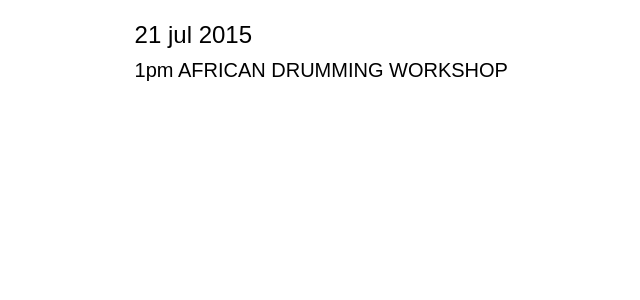
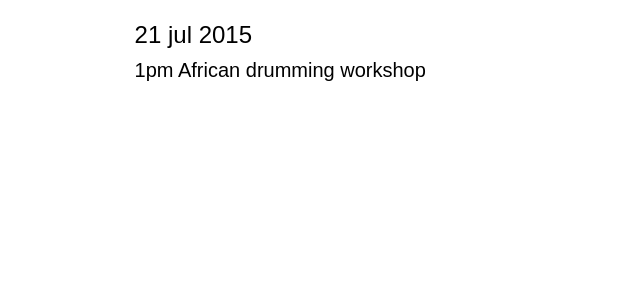
Before and after one commit to itsnevergonnawork/uncommonsense, a Jekyll site: the page built from _posts/2015-07-21-day-2.html, in a window 1280 px wide. Shown: the top 300 px of the page, without its empty margins (19-659 px from the left). Built offline with Jekyll 4.4.1, drawn with Linux system fonts in a browser that asks for light colours.

```diff
--- a/_posts/2015-07-21-day-2.html
+++ b/_posts/2015-07-21-day-2.html
@@ -5,6 +5,6 @@ date: 2015-07-30
 
 <div class="day-inner">
     <h2>21 jul 2015</h2>
-    <h3>1pm AFRICAN DRUMMING WORKSHOP</h3>
+    <h3>1pm African drumming workshop</h3>
     <p></p>
 </div>
```
